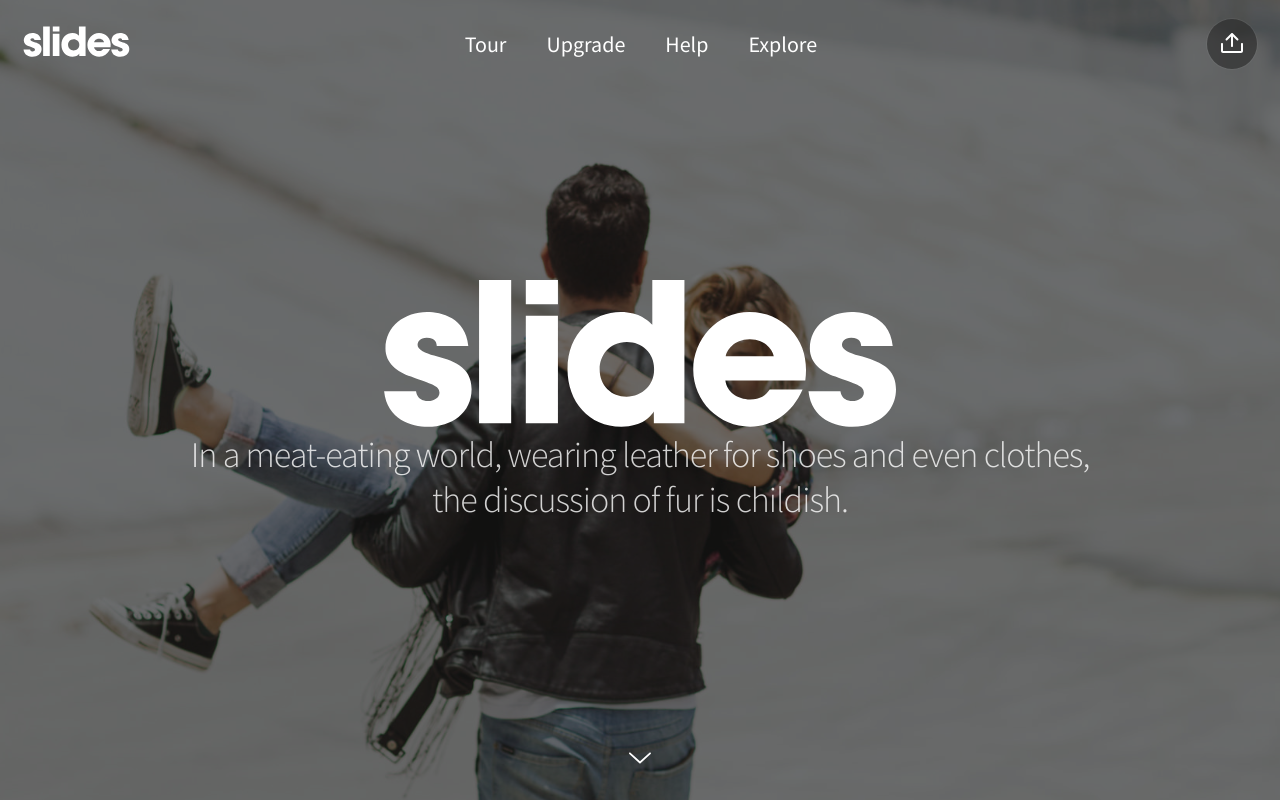
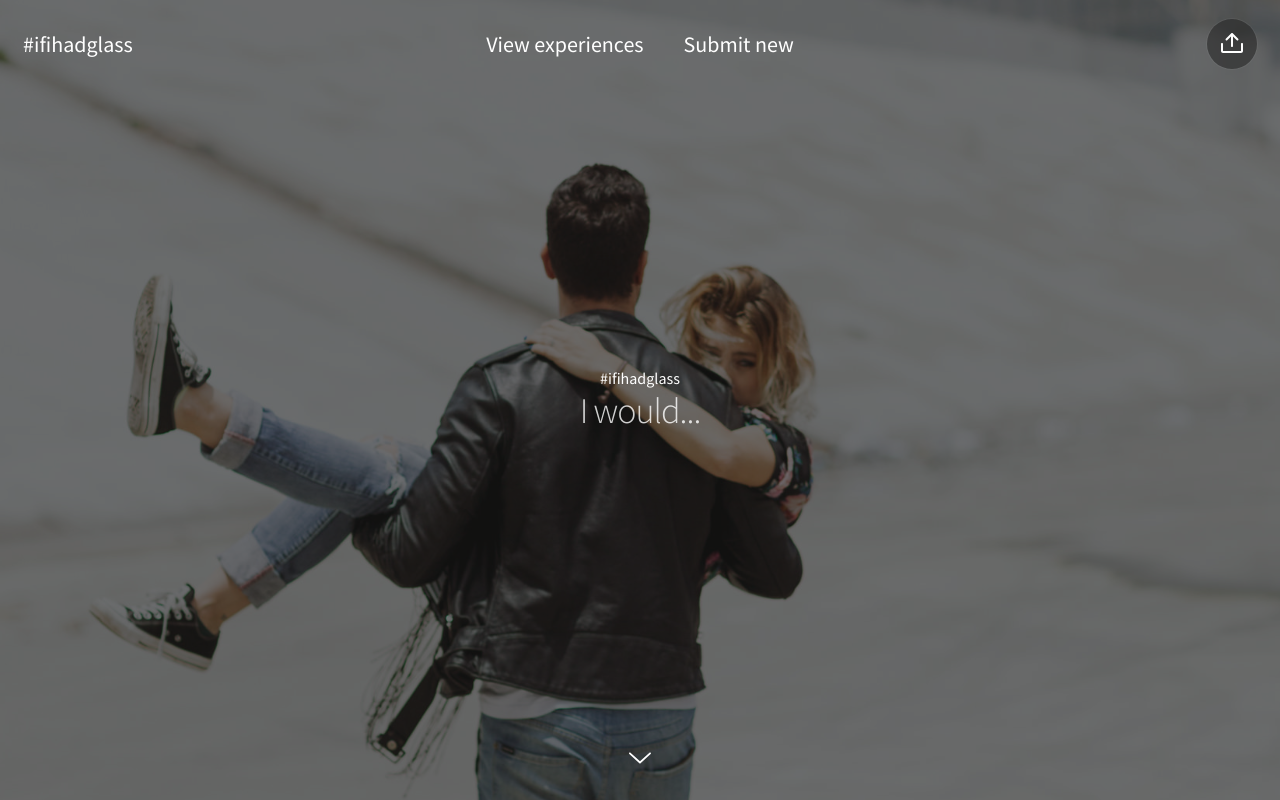
Before and after one commit to maut1/ifihadglass, a plain HTML site: page index.html in a window 1280 px wide. Drawn offline with nearby package versions, Linux system fonts and the light colour scheme; files that its build step writes are made by us from their sources.

Commit message:
Add assets

```diff
--- a/index.html
+++ b/index.html
@@ -6,7 +6,7 @@
 		<meta name="apple-mobile-web-app-capable" content="yes" />
 
 		<!-- Page Title -->
-		<title>Template Generator</title>
+		<title>#ifihadglass</title>
 
 		<!-- Fonts and Material Icons -->
 		<link href="https://fonts.googleapis.com/css?family=Source+Sans+Pro:200,300,400,600,700|Material+Icons" rel="stylesheet" type="text/css"/>
@@ -105,13 +105,11 @@
 <!-- Panel Top #02 -->
 <nav class="panel top forceMobileView">
   <div class="sections desktop">
-    <div class="left"><a href="#" title="Brand Name"><svg style="width:107px;height:31px"><use xmlns:xlink="http://www.w3.org/1999/xlink" xlink:href="#logo"></use></svg></a></div>
+    <div class="left"><a href="#" title="#ifihadglass">#ifihadglass</a></div>
     <div class="center">
       <ul class="menu">
-        <li><a href="#">Tour</a></li>
-        <li><a href="#">Upgrade</a></li>
-        <li><a href="#">Help</a></li>
-        <li><a href="#">Explore</a></li>
+        <li><a href="#">View experiences</a></li>
+        <li><a href="#">Submit new</a></li>
       </ul>
     </div>
      <div class="right"> <span class="button actionButton dropdownTrigger" data-dropdown-id="1"><svg><use xmlns:xlink="http://www.w3.org/1999/xlink" xlink:href="#share"></use></svg></span> </div>
@@ -174,10 +172,10 @@
 
         <div class="fix-10-12">
           <div class="fix-6-12">
-            <svg height="150" class="wide ae-1"><use xmlns:xlink="http://www.w3.org/1999/xlink" xlink:href="#logo"></use></svg>
+            #ifihadglass
           </div>
           <div class="ae-2">
-            <p class="hero cropBottom">In a meat-eating world, wearing leather for shoes and even clothes, the discussion of fur is&nbsp;childish.</p>
+            <p class="hero cropBottom">I would...</p>
           </div>
         </div>
 
```
Also changed, not shown: assets/images/seagulls-feet-seashore-sea-9802.jpg (added), assets/images/tim-foster-vzVyNom6k6c-unsplash.jpg (added), assets/images/warren-wong-kMRMcUcO81M-unsplash.jpg (added), 11 other files.
